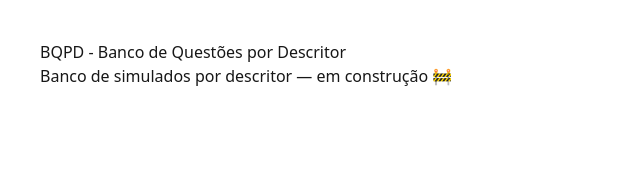
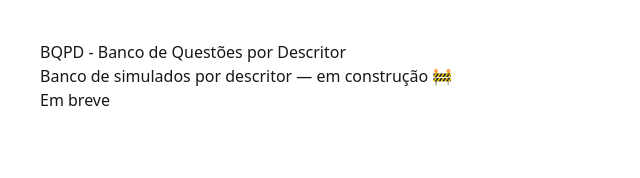
Before and after one commit to loycuras/bqpd, a Next.js app: page / in a window 1280 px wide. Shown: the top 178 px of the page, without its empty margins (0-640 px from the left). Built offline with nearby package versions, Linux system fonts and the light colour scheme.

Commit message:
Aviso de em breve

```diff
--- a/app/page.tsx
+++ b/app/page.tsx
@@ -3,6 +3,7 @@ export default function Home() {
        <main style={{ padding: 40, fontFamily: "system-ui" }}>
          <h1>BQPD - Banco de Questões por Descritor</h1>
          <p>Banco de simulados por descritor — em construção 🚧</p>
+         <p>Em breve</p>
        </main>
      );
    }
```
